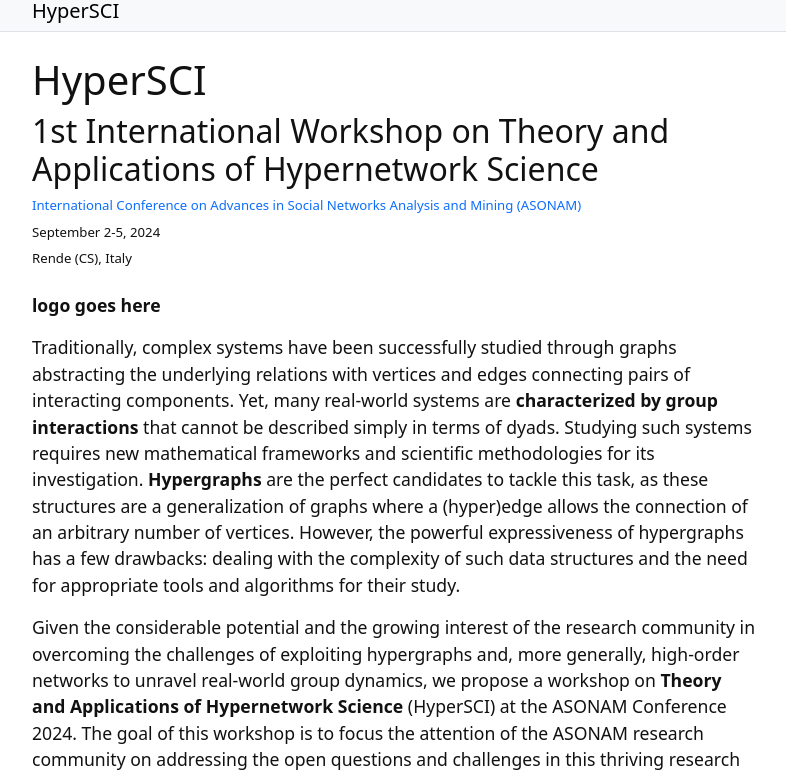
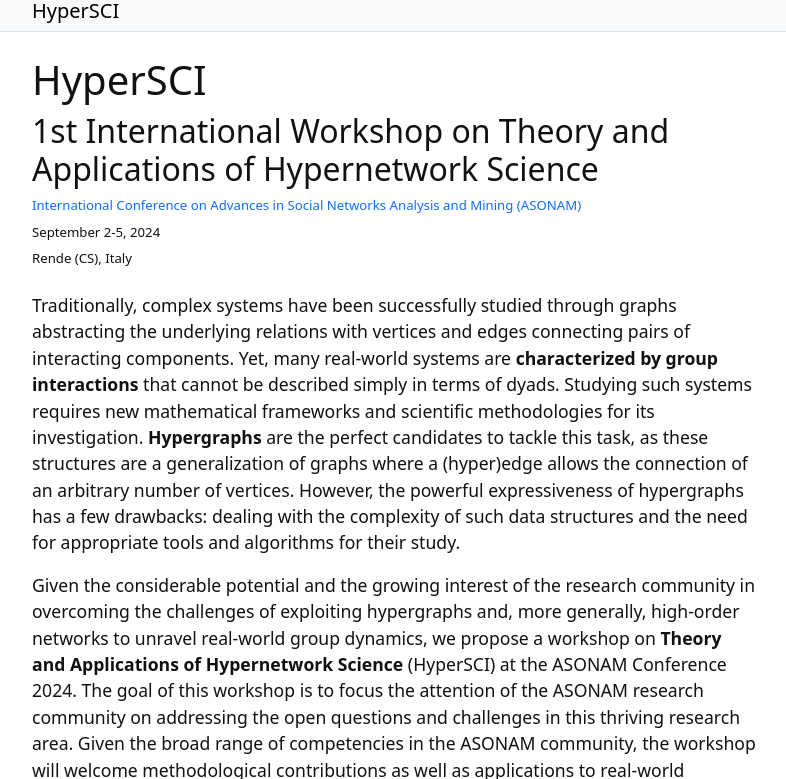
Before and after one commit to hyperSCI-workshop/hyperSCI-workshop.github.io, a Jekyll site: the page built from index.md, in a window 1280 px wide and 900 px high, cut to the strip 121-900 px from the top of the window. Shown: the whole strip, without its empty margins (245-1031 px from the left). Built offline with Jekyll 4.4.1, drawn with Linux system fonts in a browser that asks for light colours.

Commit message:
Update index.md

```diff
--- a/index.md
+++ b/index.md
@@ -9,7 +9,6 @@ layout: page
 <sup>September 2-5, 2024</sup><br>
 <sup>Rende (CS), Italy</sup>
 
-**logo goes here**
 
 Traditionally, complex systems have been successfully studied through graphs abstracting the underlying relations with vertices and edges connecting pairs of interacting components. Yet, many real-world systems are **characterized by group interactions** that cannot be described simply in terms of dyads. Studying such systems requires new mathematical frameworks and scientific methodologies for its investigation. **Hypergraphs** are the perfect candidates to tackle this task, as these structures are a generalization of graphs where a (hyper)edge allows the connection of an arbitrary number of vertices. However, the powerful expressiveness of hypergraphs has a few drawbacks: dealing with the complexity of such data structures and the need for appropriate tools and algorithms for their study.
 
```
